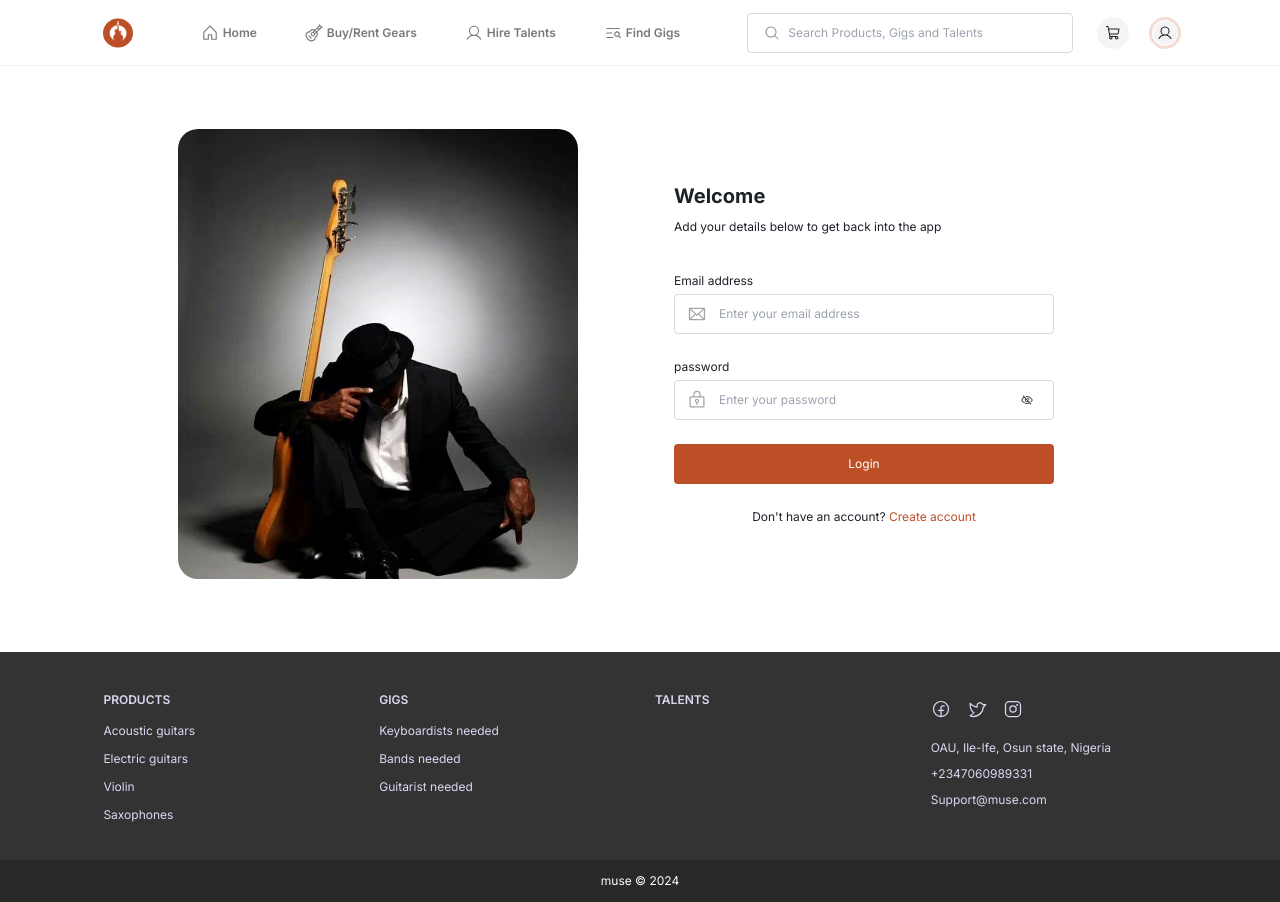
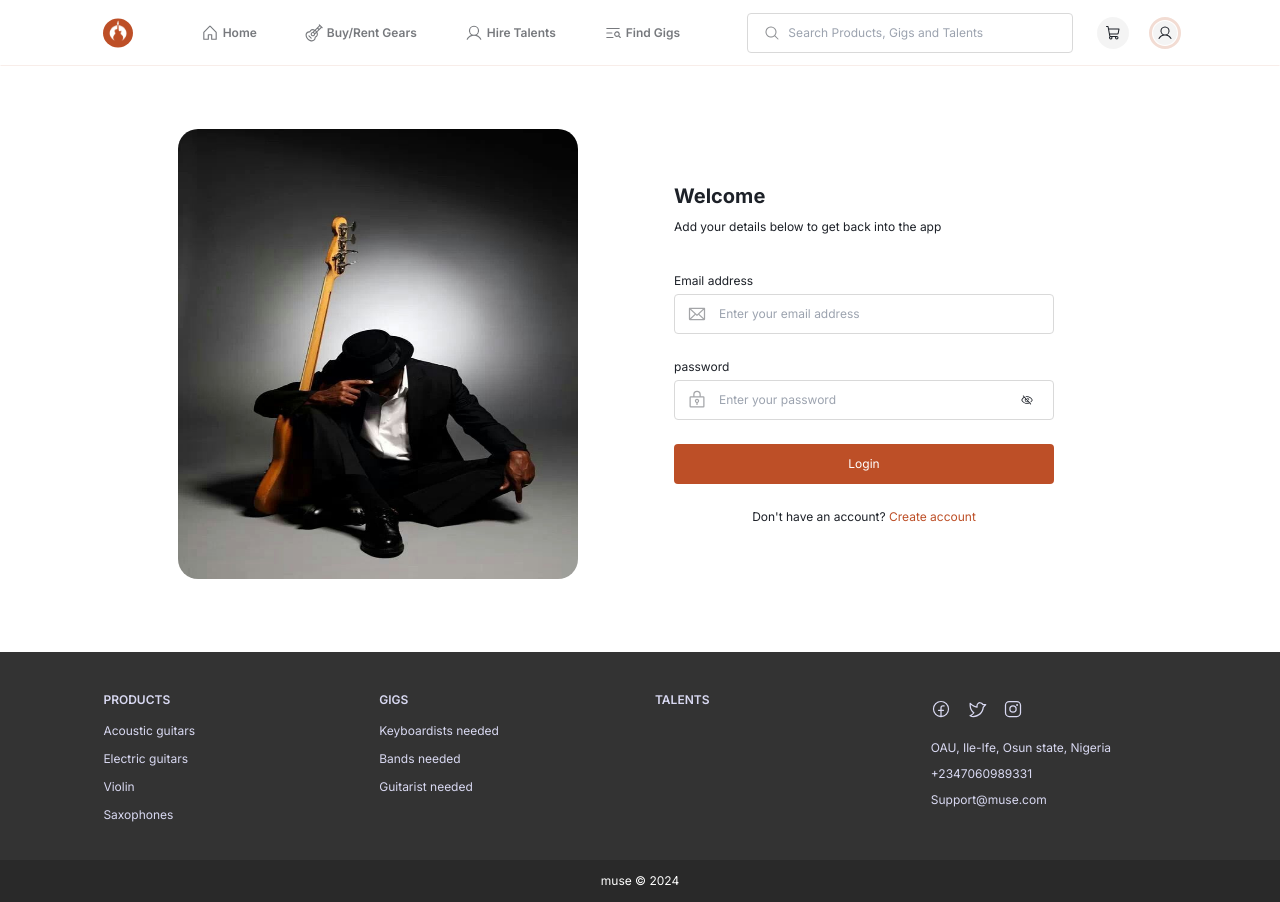
Before and after one commit to abel-otegbola/Muse, a Next.js app: page /login in a window 1280 px wide. Built offline with nearby package versions, Linux system fonts and the light colour scheme; no server answers; the database is empty.

Commit message:
fix: image objectFit removed to use in className

```diff
--- a/src/app/login/page.tsx
+++ b/src/app/login/page.tsx
@@ -20,7 +20,7 @@ export default function Loginpage() {
     return (
         <div className="min-h-[500px] flex mt-[3%] gap-12 sm:items-center justify-center">
             <div className="sm:block hidden w-[400px] h-[450px] relative rounded-[20px]">
-              <Image src={"/guitarist-bass.jpg"} alt="guitarist" fill sizes={"100%"} objectFit="cover" className="rounded-[20px]" />
+              <Image src={"/guitarist-bass.jpg"} alt="guitarist" fill sizes={"100%"} className="rounded-[20px] bg-cover" />
             </div>
 
             <div className="sm:w-[476px] w-full p-12">
--- a/src/app/register/page.tsx
+++ b/src/app/register/page.tsx
@@ -35,7 +35,7 @@ export default function Register() {
         <div className="min-h-[500px] flex mt-[3%] gap-12 sm:items-center justify-center">
 
             <div className="sm:block hidden w-[400px] h-[500px] relative rounded-[20px]">
-              <Image src={"/guitarist-bass.jpg"} alt="guitarist" fill sizes={"100%"} objectFit="cover" className="rounded-[20px]" />
+              <Image src={"/guitarist-bass.jpg"} alt="guitarist" fill sizes={"100%"} className="rounded-[20px] bg-cover" />
             </div>
 
             <div className="sm:w-[476px] w-full p-8">
```
